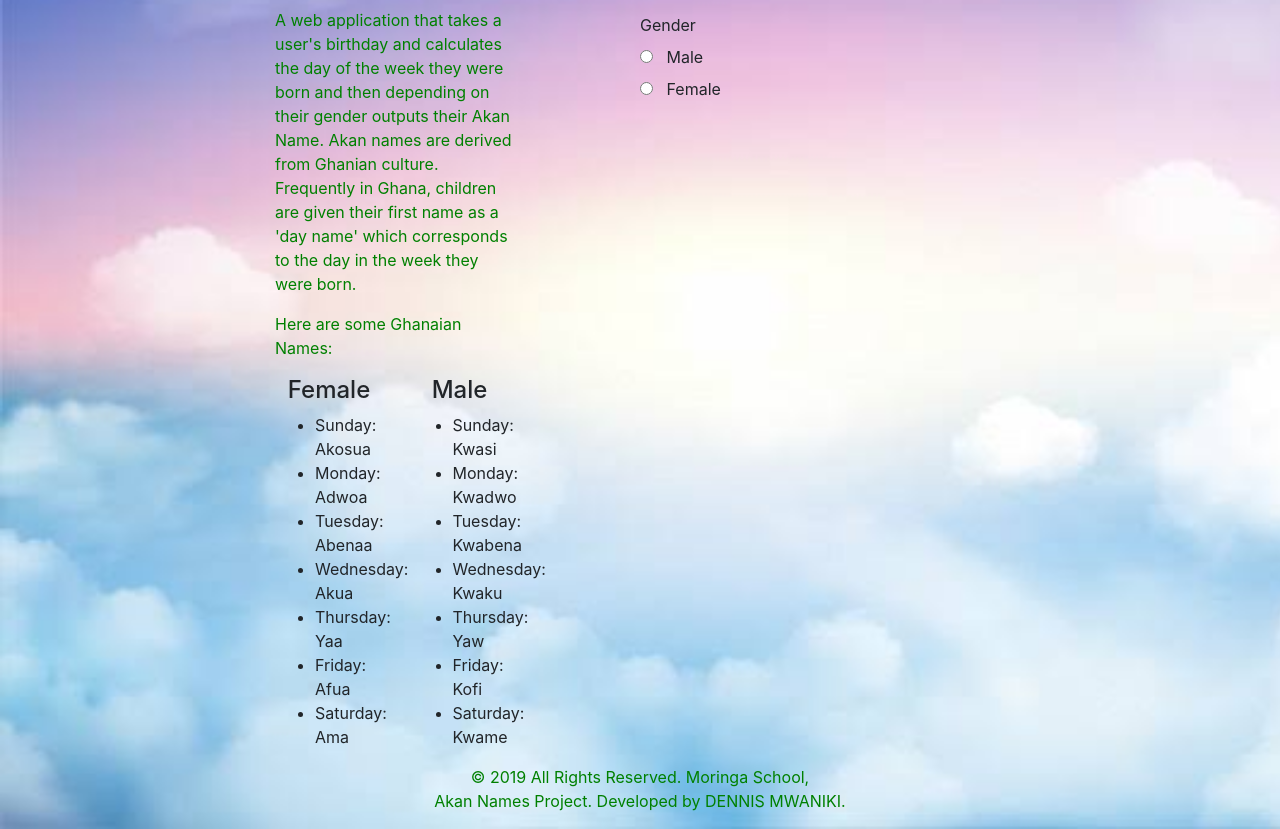
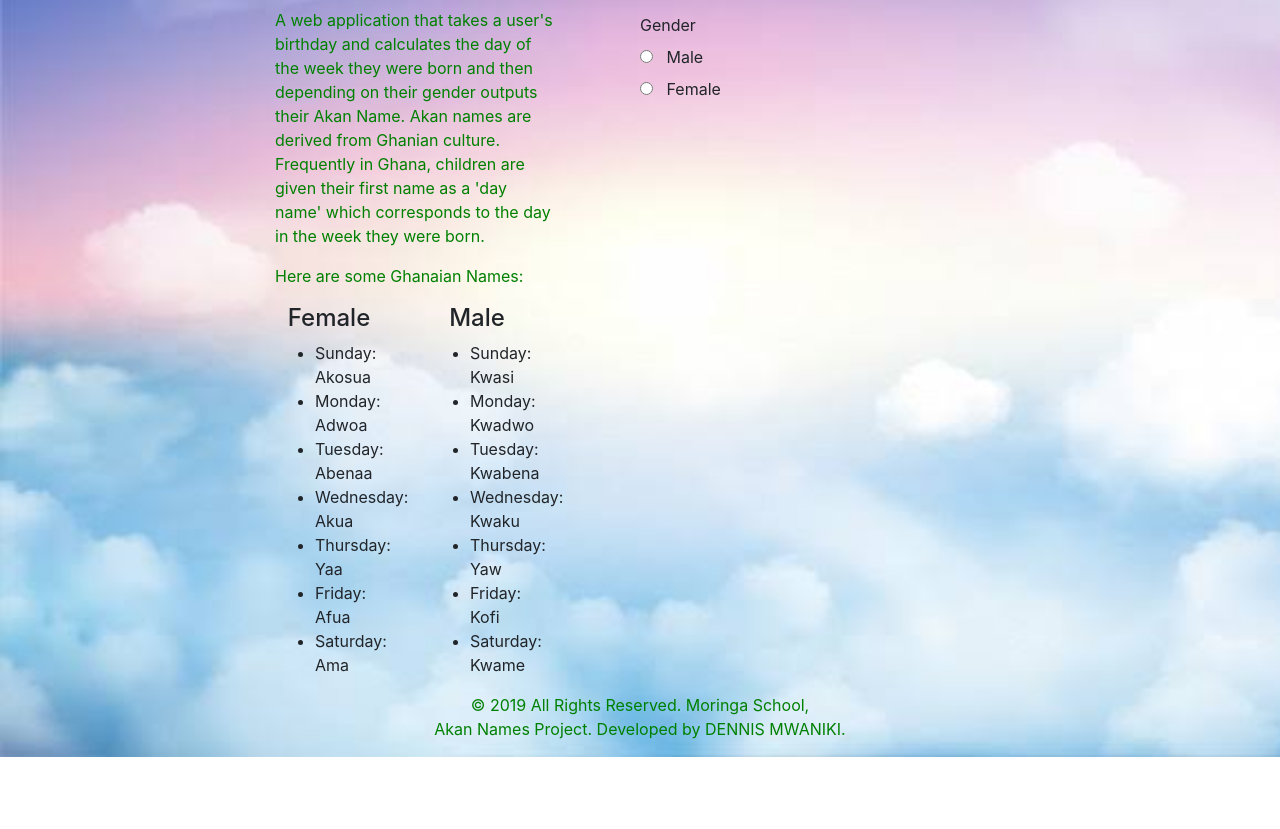
Before and after one commit to dennismwaniki67/akannames, a plain HTML site: page index.html in a window 1280 px wide. Shown: the part 73-902 px from the top of the page. After the commit the page ends 830 px from the top, so only its background shows below. Drawn offline with Linux system fonts and the light colour scheme; a script that the page names is missing; some icons are missing.

Commit message:
css changed

```diff
--- a/css/sytle.css
+++ b/css/sytle.css
@@ -1,5 +1,5 @@
 body{
-	background-color: brown;
+	background-color:yellow;
 	background-image:"images/1.jpeg";
 
 }
@@ -12,7 +12,7 @@ body{
 	background-size: cover;
 }
 .akan-description{
-	width: 70%;
+	width: 80%;
 }
 
 .footer{
```
